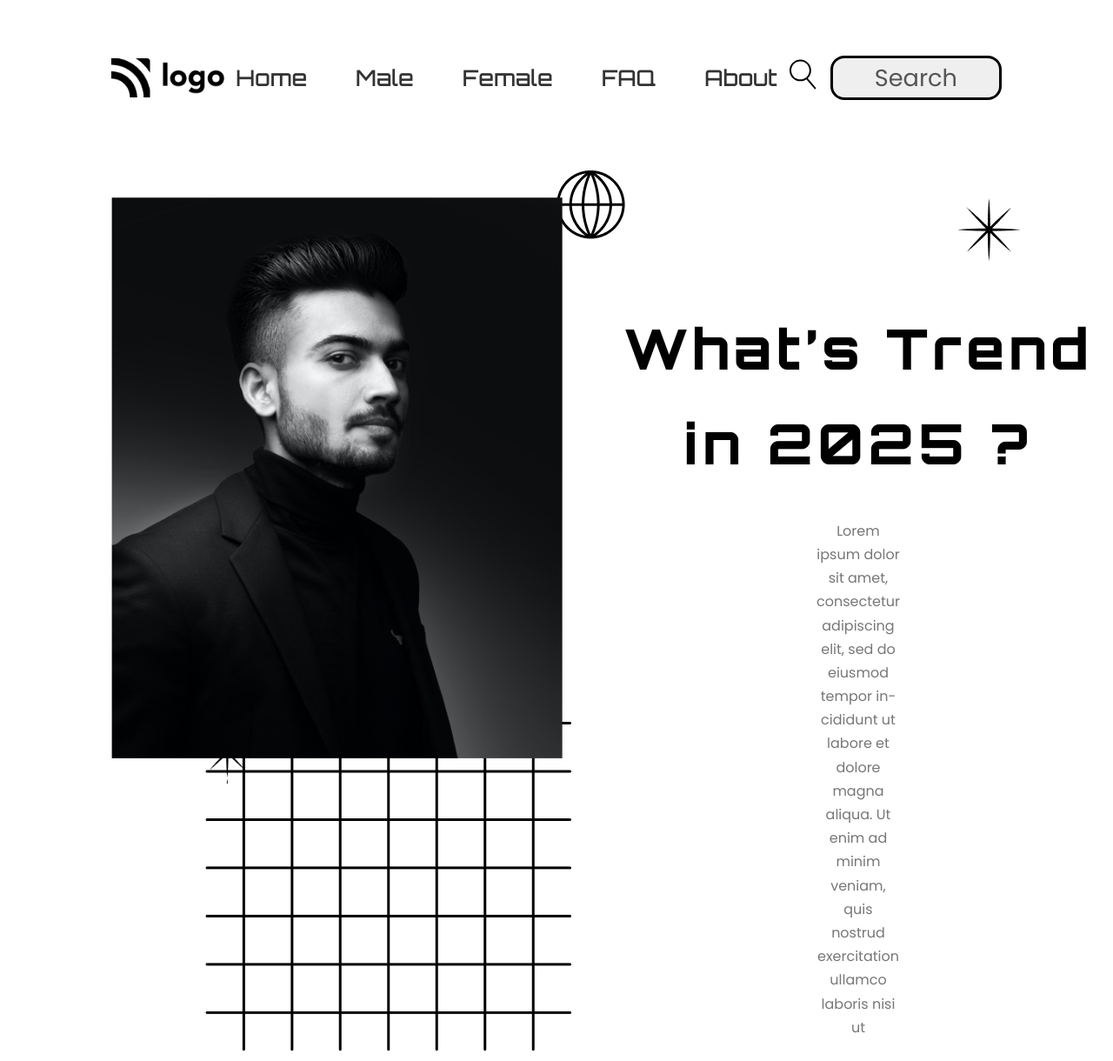
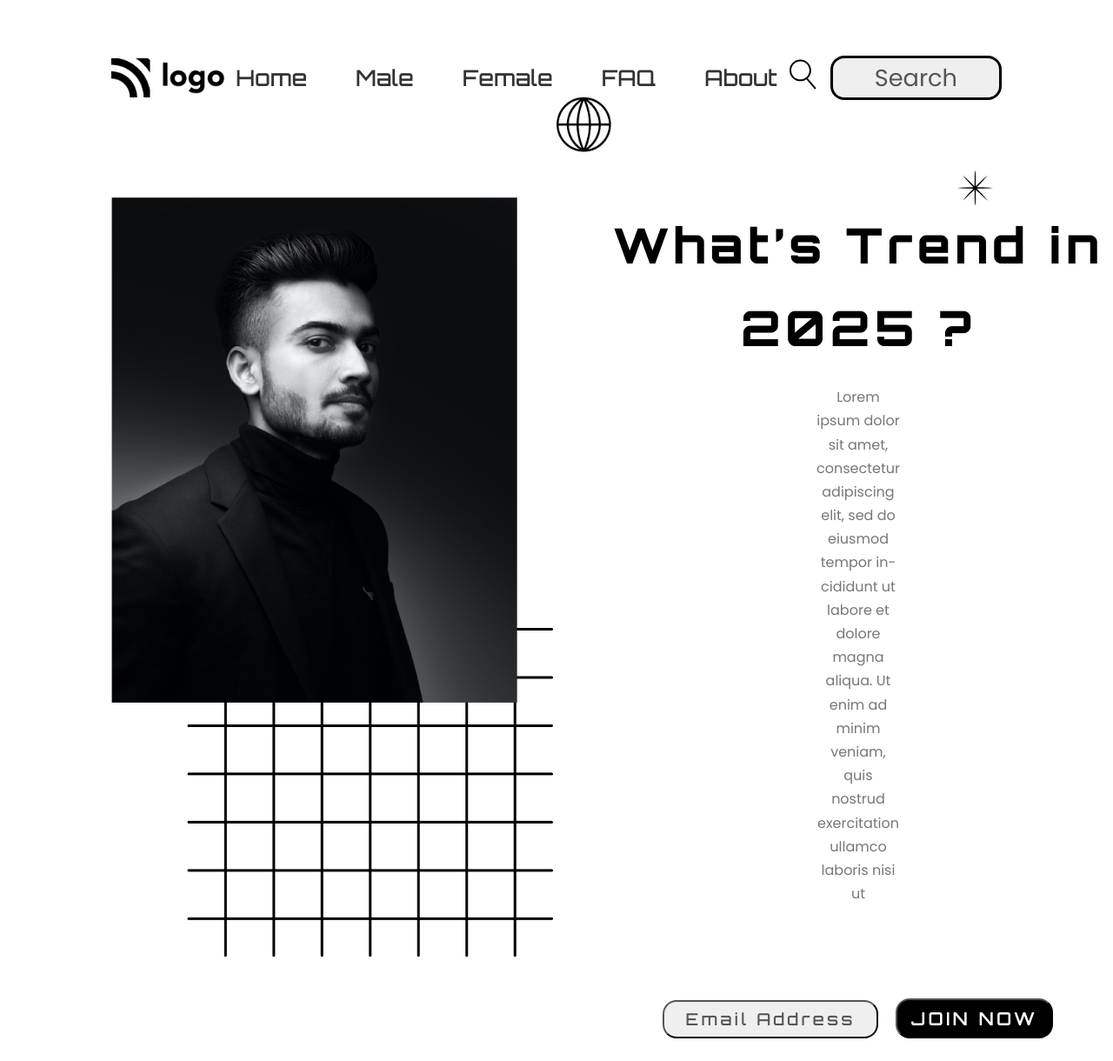
Before and after one commit to Jyotimoykathar/Project-01, a plain HTML site: page index.html in a window 1280 px wide. Shown: the top 1220 px of the page at 87% size. Drawn offline with Linux system fonts and the light colour scheme.

Commit message:
project 1 completion

```diff
--- a/sandbox.config.json
+++ /dev/null
@@ -1,3 +0,0 @@
-{
-  "template": "static"
-}
--- a/style.css
+++ b/style.css
@@ -105,7 +105,6 @@ body {
   justify-content: space-between;
   gap: 1.5rem;
   position: relative;
-  flex: 0 1 auto;
 }
 
 .hero-container .hero-img {
@@ -114,22 +113,28 @@ body {
   padding-top: 2rem;
 }
 .hero-container .hero-img img {
-  height: 100%;
+  height: 90%;
 }
 .square {
   position: absolute;
-  top: 43%;
-  left: 10.5%;
+  top: 40%;
+  left: 8.5%;
 }
 .globe {
   position: absolute;
-  top: 0;
+  top: -7%;
   left: 50%;
+}
+.globe img {
+  width: 80%;
 }
 .star {
   position: absolute;
-  top: 2rem;
+  top: 0;
   left: 95%;
+}
+.star img {
+  width: 80%;
 }
 .star::after {
   content: "";
@@ -149,20 +154,20 @@ body {
   flex-direction: column;
   justify-content: space-between;
   text-align: center;
-  padding-top: 6rem;
+  /* padding-top: 6rem; */
 }
 .hero-container-right .hero-heading {
   /* padding-left: 1rem; */
-  font-size: 4rem;
+  font-size: 3.5rem;
   font-weight: 900;
   color: #000;
-  margin-top: 3.5rem;
+  margin-top: 2.4rem;
   letter-spacing: 0.3rem;
 }
 .hero-description {
   margin-bottom: 5.5rem;
   font-family: "poppins";
-  padding: 2rem 15rem;
+  padding: 1.2rem 15rem;
 }
 
 /* HERO BUTTONS */
```
Also changed, not shown: package.json (deleted, +0 -24 lines), 1.png (deleted), assets/screenshot.png (added), readme.md.
